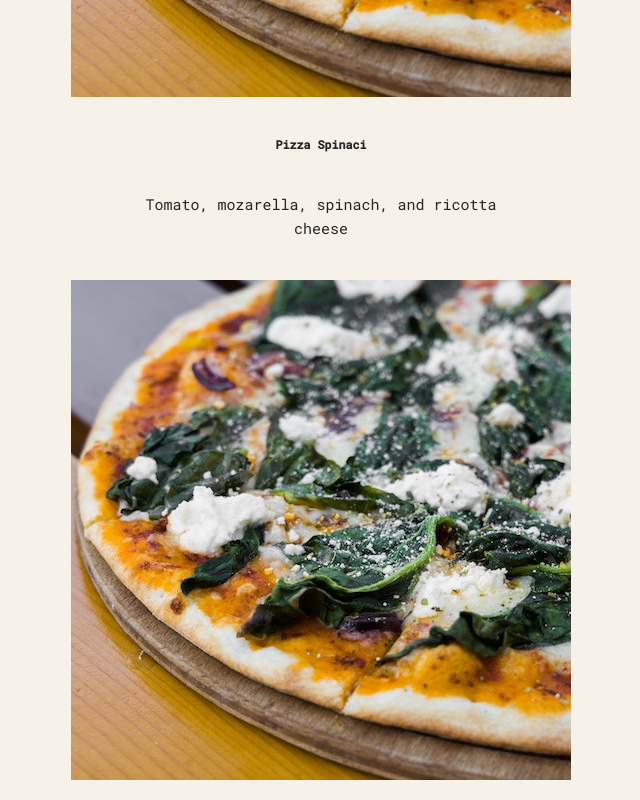
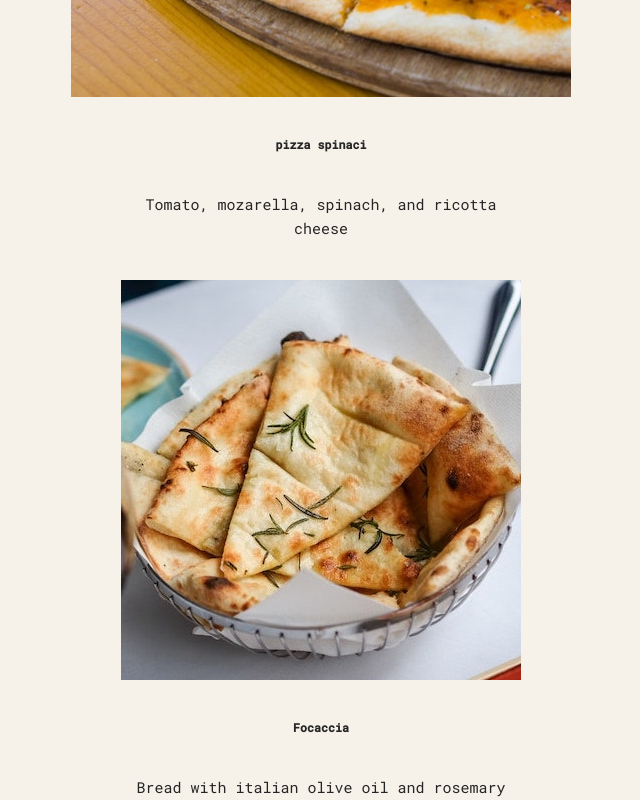
Before and after one commit to surakshapokhrel/pizza-menu, a React (Vite) app: page / in a window 1280 px wide. Shown: the part 660-1460 px from the top of the page, without its empty margins (319-959 px from the left). Built offline with nearby package versions, Linux system fonts and the light colour scheme.

Commit message:
Passing and Receving Props

```diff
--- a/src/App.jsx
+++ b/src/App.jsx
@@ -68,13 +68,31 @@
   return (
     <main className="menu">
       <h2>Our Menu</h2>
-      <Pizza />
-      <Pizza />
-      <Pizza />
+      <Pizza
+        name="pizza spinaci"
+        ingredients="Tomato, mozarella, spinach, and ricotta cheese"
+        photoName="./pizzas/spinaci.jpg"
+        price={10}
+      />
+      <Pizza
+        name="Focaccia"
+        ingredients="Bread with italian olive oil and rosemary"
+        price={6}
+        photoName="pizzas/focaccia.jpg"
+      />
     </main>
   );
 }
-
+function Pizza(props) {
+  console.log(props);
+  return (
+    <>
+      <img src={props.photoName} alt={props.name} />
+      <h3>{props.name}</h3>
+      <p>{props.ingredients}</p>
+    </>
+  );
+}
 function Footer() {
   const hour = new Date().getHours();
   const openHour = 8;
@@ -89,13 +107,4 @@
   );
 }
 
-function Pizza() {
-  return (
-    <>
-      <img src="./pizzas/spinaci.jpg" alt="pizza spinaci" />
-      <h3>Pizza Spinaci</h3>
-      <p>Tomato, mozarella, spinach, and ricotta cheese</p>
-    </>
-  );
-}
 export default App;
```
